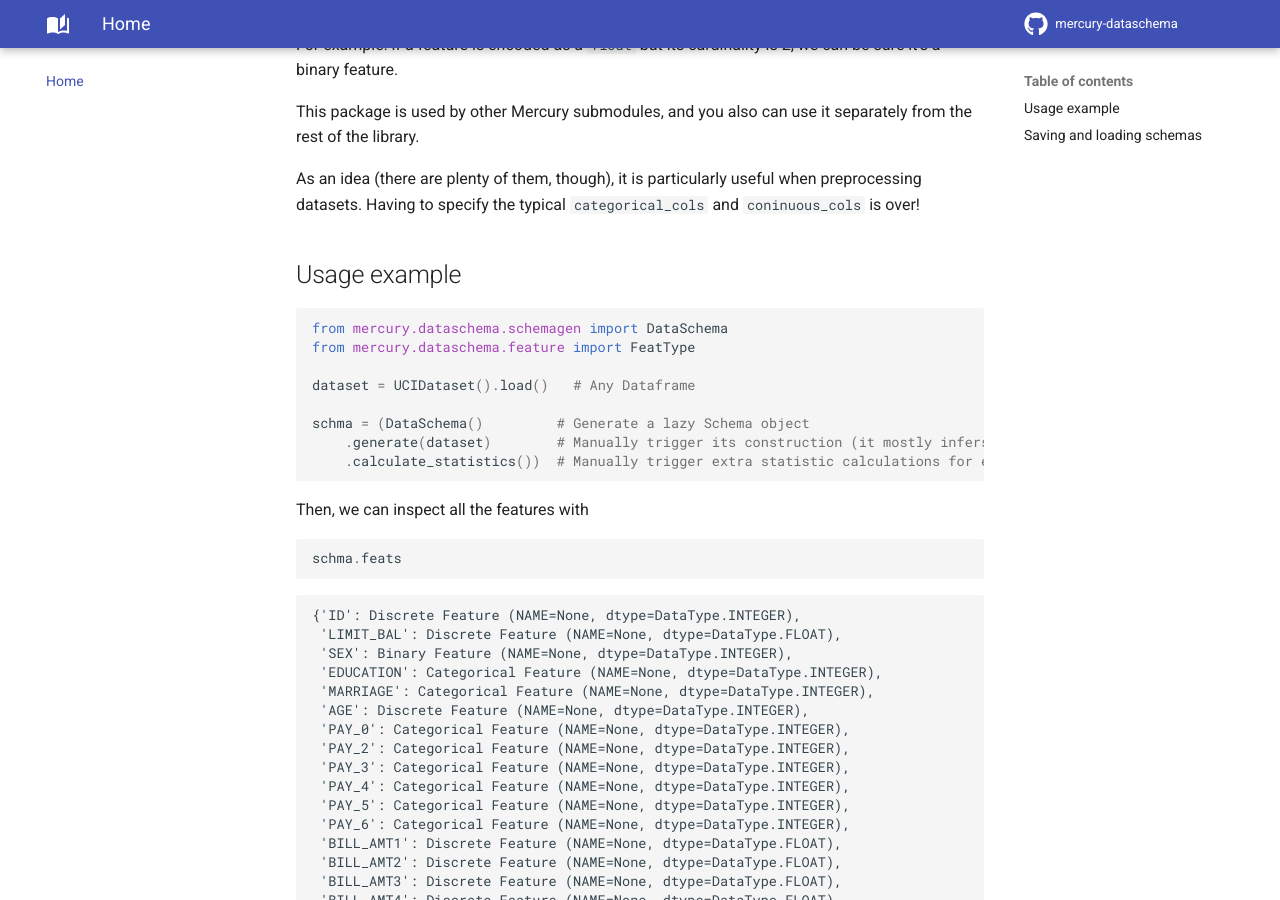
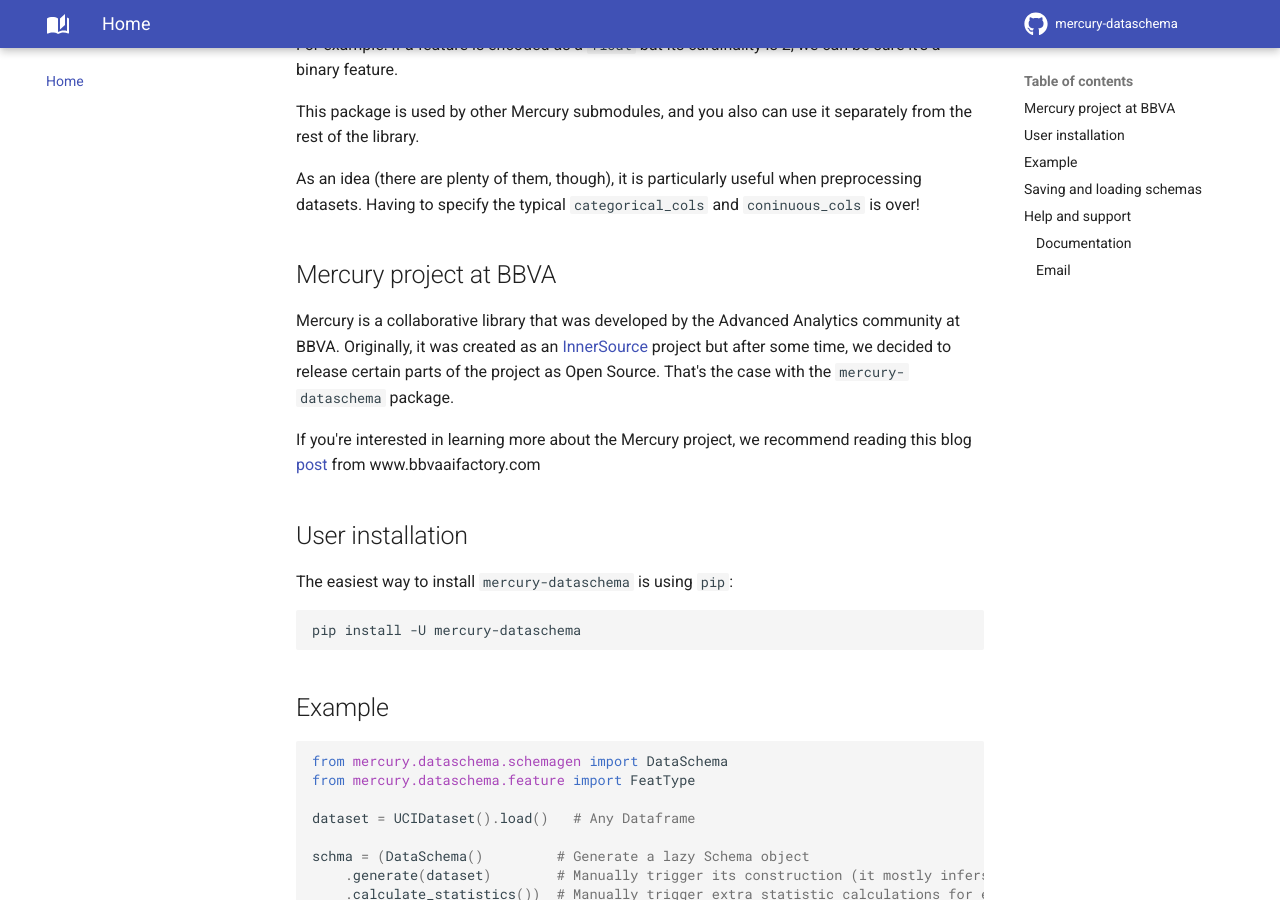
Before and after one commit to BBVA/mercury-dataschema, an MkDocs documentation site: the page built from docs/index.md, in a window 1280 px wide and 900 px high, scrolled down 358 px. Built offline with MkDocs 1.6.1 and Material for MkDocs 9.7.7, drawn with Linux system fonts in a browser that asks for light colours; comment, search, counter and statistics services are not loaded; some of the changed text lies outside the part shown.

Commit message:
Update index.md

````diff
--- a/docs/index.md
+++ b/docs/index.md
@@ -11,7 +11,20 @@ This package is used by other Mercury submodules, and you also can use it separa
 
 As an idea (there are plenty of them, though), it is particularly useful when preprocessing datasets. Having to specify the typical `categorical_cols` and `coninuous_cols` is over!
 
-## Usage example
+## Mercury project at BBVA
+
+Mercury is a collaborative library that was developed by the Advanced Analytics community at BBVA. Originally, it was created as an [InnerSource](https://en.wikipedia.org/wiki/Inner_source) project but after some time, we decided to release certain parts of the project as Open Source.
+That's the case with the `mercury-dataschema` package.
+
+If you're interested in learning more about the Mercury project, we recommend reading this blog [post](https://www.bbvaaifactory.com/mercury-acelerando-la-reutilizacion-en-ciencia-de-datos-dentro-de-bbva/) from www.bbvaaifactory.com
+
+## User installation
+
+The easiest way to install `mercury-dataschema` is using ``pip``:
+
+    pip install -U mercury-dataschema
+
+## Example
 
 ```python
 from mercury.dataschema.schemagen import DataSchema
@@ -166,3 +179,13 @@ schma.save(PATH)
 # Load it back!
 recovered = DataSchema.load(PATH)
 ```
+
+## Help and support
+
+This library is currently maintained by a dedicated team of data scientists and machine learning engineers from BBVA AI Factory.
+
+### Documentation
+website: https://bbva.github.io/mercury-dataschema/
+
+### Email
+mercury.group@bbva.com
````
